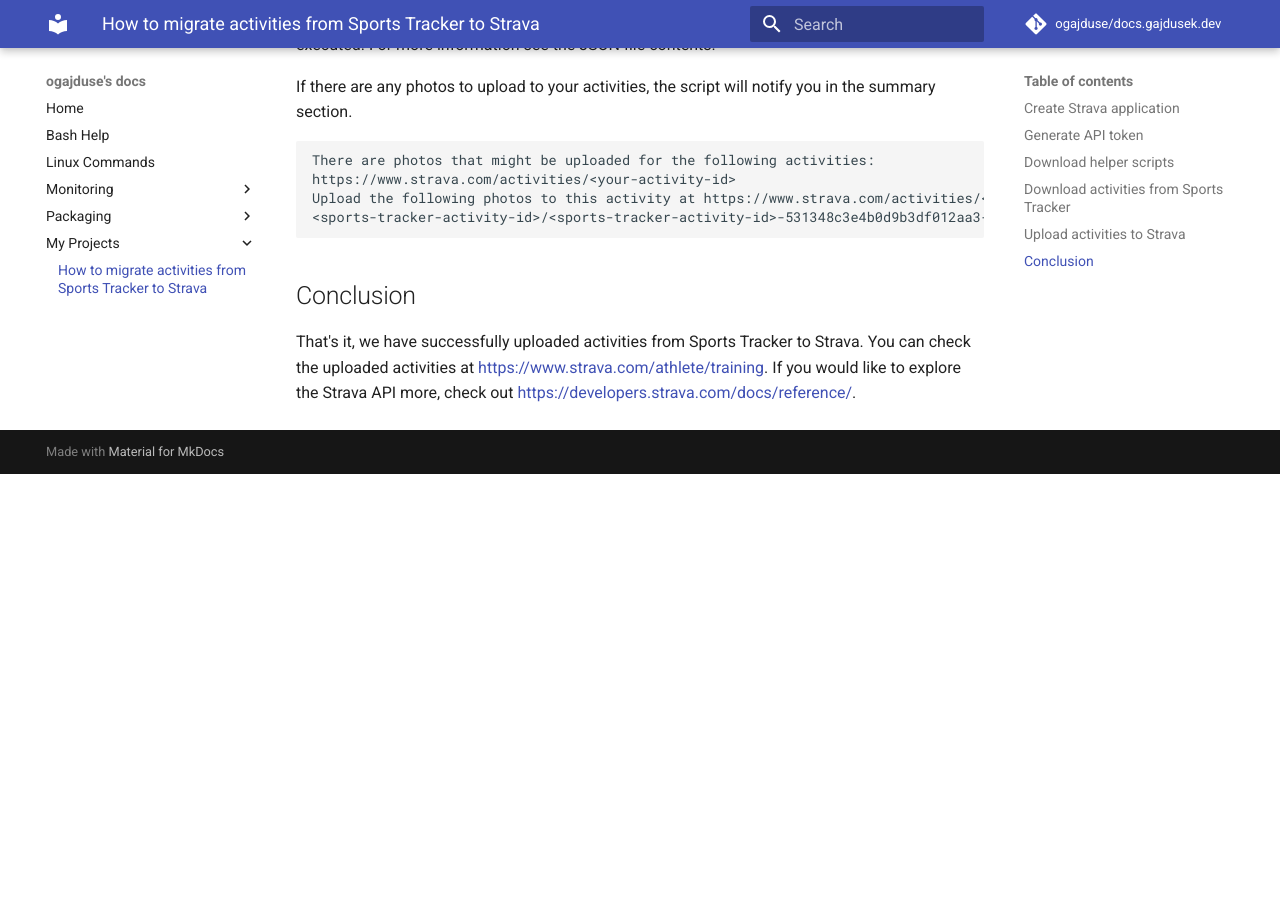
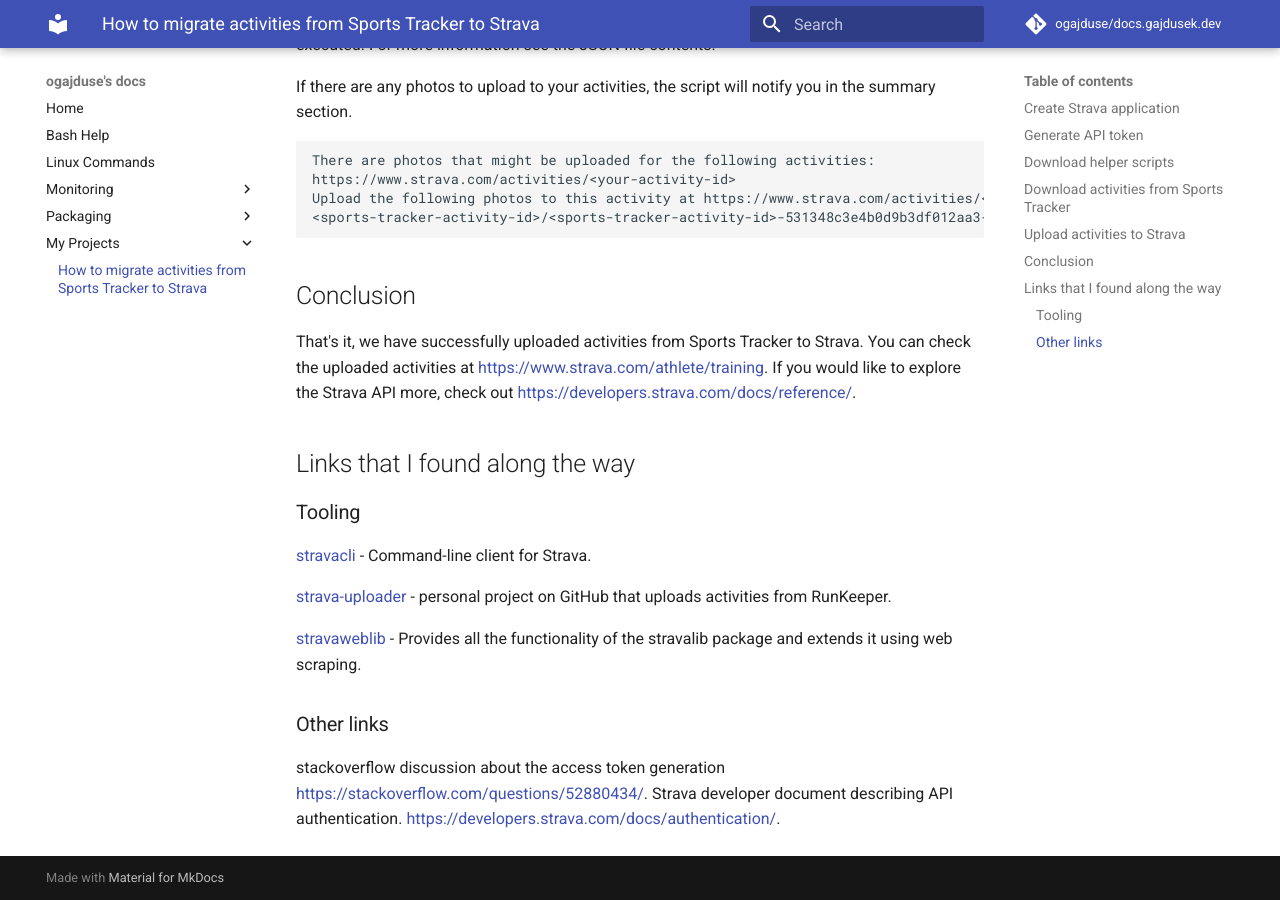
Before and after one commit to ogajduse/docs.gajdusek.dev, an MkDocs documentation site: the page built from docs/my_projects/how-to-migrate-from-sports-tracker-to-strava.md, in a window 1280 px wide and 900 px high, scrolled down 2135 px. Built offline with MkDocs 1.6.1 and Material for MkDocs 9.7.7, drawn with Linux system fonts in a browser that asks for light colours; comment, search, counter and statistics services are not loaded; before the commit the page ends 2609 px from its top, so only the background shows below that.

Commit message:
Add some useful links to the ST->Strava doc

```diff
--- a/docs/my_projects/how-to-migrate-from-sports-tracker-to-strava.md
+++ b/docs/my_projects/how-to-migrate-from-sports-tracker-to-strava.md
@@ -111,3 +111,20 @@
 Strava. You can check the uploaded activities at
 <https://www.strava.com/athlete/training>. If you would like to explore the
 Strava API more, check out <https://developers.strava.com/docs/reference/>.
+
+## Links that I found along the way
+
+### Tooling
+
+[stravacli](https://github.com/dlenski/stravacli) - Command-line client for Strava.
+
+[strava-uploader](https://github.com/barrald/strava-uploader) - personal
+project on GitHub that uploads activities from RunKeeper.
+
+[stravaweblib](https://github.com/pR0Ps/stravaweblib) - Provides all the functionality
+of the stravalib package and extends it using web scraping.
+
+### Other links
+
+stackoverflow discussion about the access token generation <https://stackoverflow.com/questions/52880434/>.
+Strava developer document describing API authentication. <https://developers.strava.com/docs/authentication/>.
```
